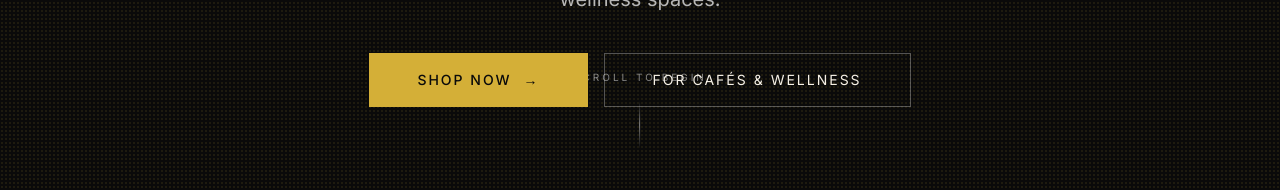
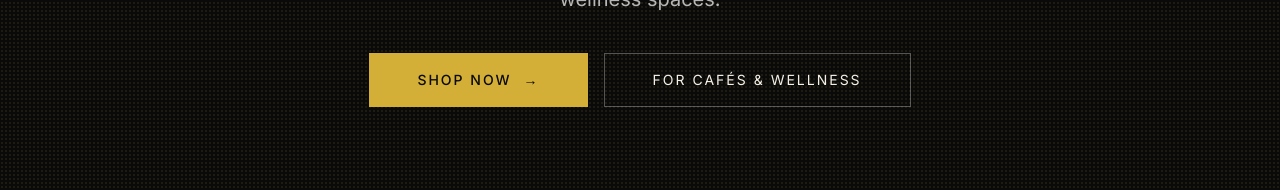
Before and after one commit to gerardvermaak-pixel/organic-living, a Next.js app: page /home in a window 1280 px wide. Shown: the part 611-801 px from the top of the page. Built offline with nearby package versions, Linux system fonts and the light colour scheme.

Commit message:
fix: remove 'SCROLL TO BEGIN' hint from homepage

```diff
--- a/app/home/page.tsx
+++ b/app/home/page.tsx
@@ -137,10 +137,7 @@ export default function OrganicLiving() {
           </div>
         </div>
 
-        <div className="absolute bottom-12 left-1/2 -translate-x-1/2 flex flex-col items-center">
-          <div className="text-[10px] tracking-[3px] text-white/50 mb-2">SCROLL TO BEGIN</div>
-          <motion.div animate={{ y: [0, 8, 0] }} transition={{ duration: 2, repeat: Infinity }} className="w-px h-12 bg-gradient-to-b from-transparent via-white/50 to-transparent" />
-        </div>
+
       </section>
 
       <OurStory />
```
